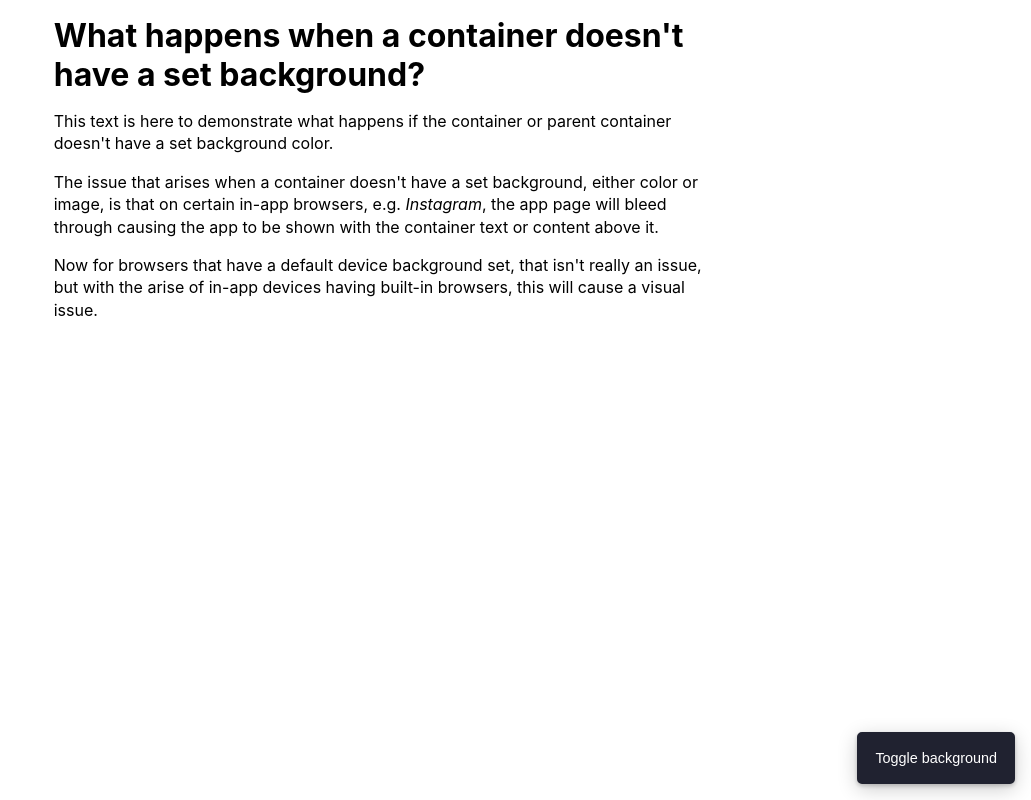
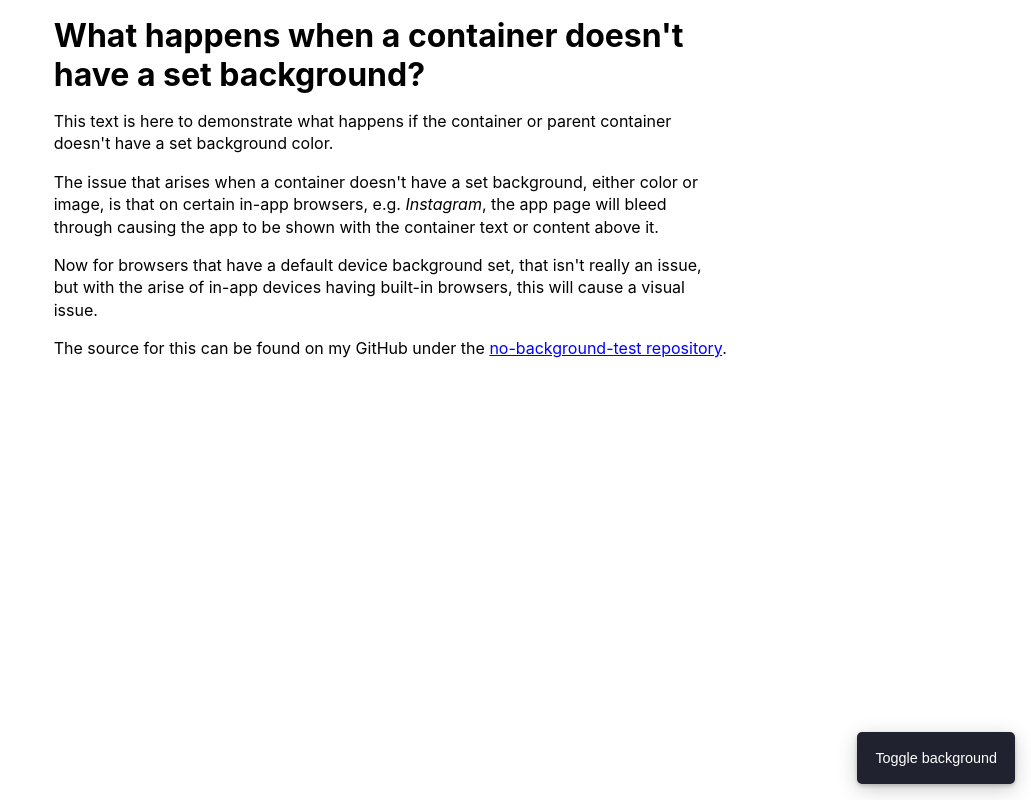
Before and after one commit to thinkverse/no-background-test, a plain HTML site: page index.html in a window 1280 px wide. Shown: the whole page, without its empty margins (249-1280 px from the left). Drawn offline with Linux system fonts and the light colour scheme.

Commit message:
Update content and layout

```diff
--- a/index.html
+++ b/index.html
@@ -13,6 +13,7 @@
       <p>This text is here to demonstrate what happens if the container or parent container doesn't have a set background color.</p>
       <p>The issue that arises when a container doesn't have a set background, either color or image, is that on certain in-app browsers, e.g. <em>Instagram</em>, the app page will bleed through causing the app to be shown with the container text or content above it.</p>
       <p>Now for browsers that have a default device background set, that isn't really an issue, but with the arise of in-app devices having built-in browsers, this will cause a visual issue.</p>
+      <p>The source for this can be found on my GitHub under the <a href="https://github.com/thinkverse/no-background-test" title="no background test repository">no-background-test repository</a>.</p>
     </main>
 
     <footer>
--- a/public/main.css
+++ b/public/main.css
@@ -24,8 +24,13 @@ p + p {
   margin-top: 1rem;
 }
 
+p a {
+  color: blue;
+}
+
 #app {
-  justify-content: center;
+  flex-direction: column;
+  align-items: center;
   position: relative;
   display: flex;
   height: 100%;
@@ -37,6 +42,7 @@ p + p {
 }
 
 #app > main {
+  margin-bottom: 4rem;
   min-width: 320px;
   max-width: 70ch;
   padding: 1rem;
```
